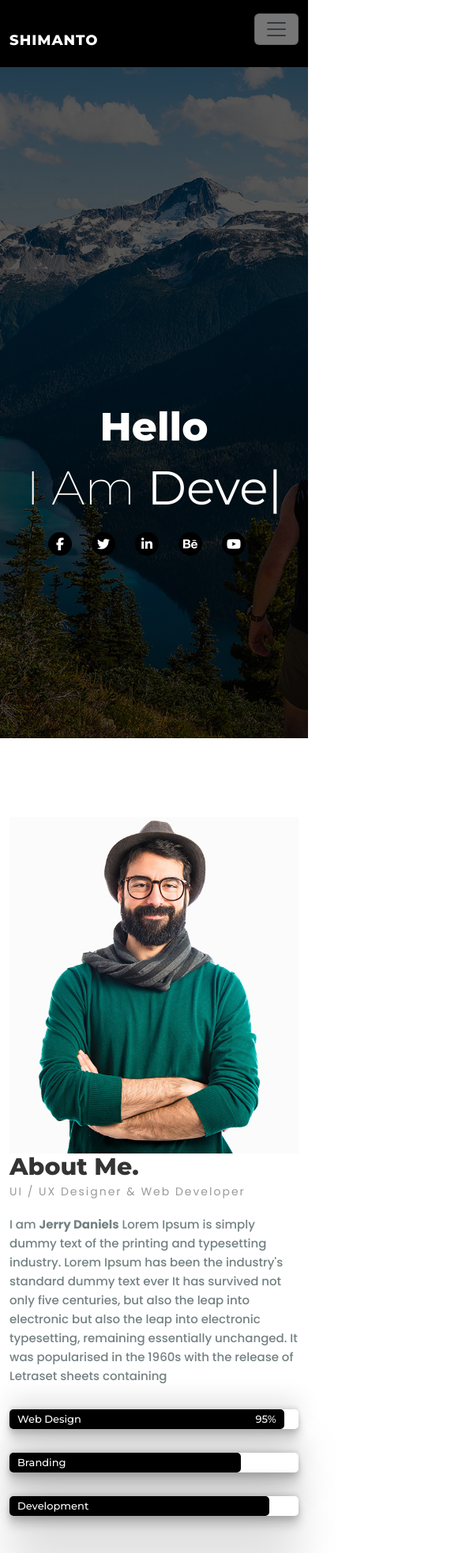
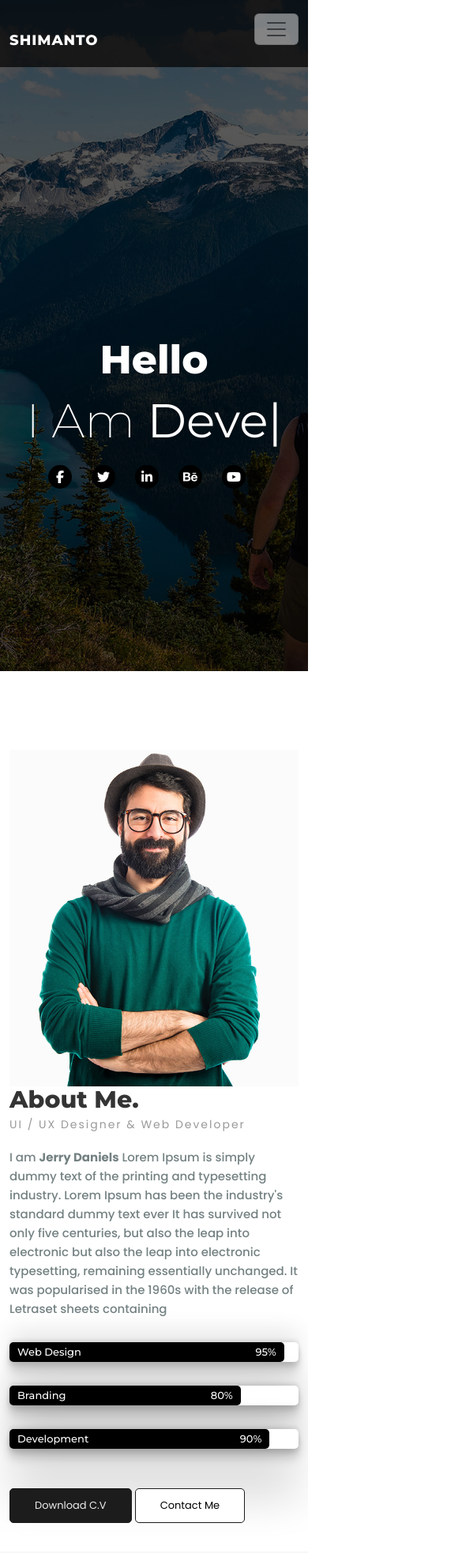
Before and after one commit to shimanto-sarkar/shimanto_porfolio, a plain HTML site: page index.html in a window 390 px wide. Shown: the top 1967 px of the page at 79% size, 585 px wide, since content can reach past the window. Drawn offline with nearby package versions, Linux system fonts and the light colour scheme.

Commit message:
issue responsive fix

```diff
--- a/css/style.css
+++ b/css/style.css
@@ -46,7 +46,7 @@ img{
 /* ================== navbar css ================ */
 
 .navbar{
-    background-color: rgba(0, 0, 0);
+    background-color: rgba(0, 0, 0, 0.70);
     padding-bottom: 20px;
 }
 .navbar .logo{
@@ -235,7 +235,8 @@ img{
 #about .progress_two .single_card p{
     display: flex;
     align-items: center;
-    gap: 430px;
+    /* gap: 430px; */
+    justify-content: space-between;
     font: 500 13px var(--montserrat);
     color: var(--primary_color);
     line-height: 14.3px;
@@ -260,7 +261,8 @@ img{
 #about .progress_three .single_card p{
     display: flex;
     align-items: center;
-    gap: 470px;
+    /* gap: 470px; */
+    justify-content: space-between;
     font: 500 13px var(--montserrat);
     color: var(--primary_color);
     line-height: 14.3px;
--- a/index.html
+++ b/index.html
@@ -16,7 +16,7 @@
 
  <!-- ============== navbar part start ============= -->
 
-    <nav class="navbar navbar-expand-lg sticky-top">
+    <nav class="navbar navbar-expand-lg fixed-top">
         <div class="container">
           <a class="logo" href="#">Shimanto</a>
           <button class="navbar-toggler" type="button" data-bs-toggle="collapse" data-bs-target="#navbarSupportedContent" aria-controls="navbarSupportedContent" aria-expanded="false" aria-label="Toggle navigation">
```
